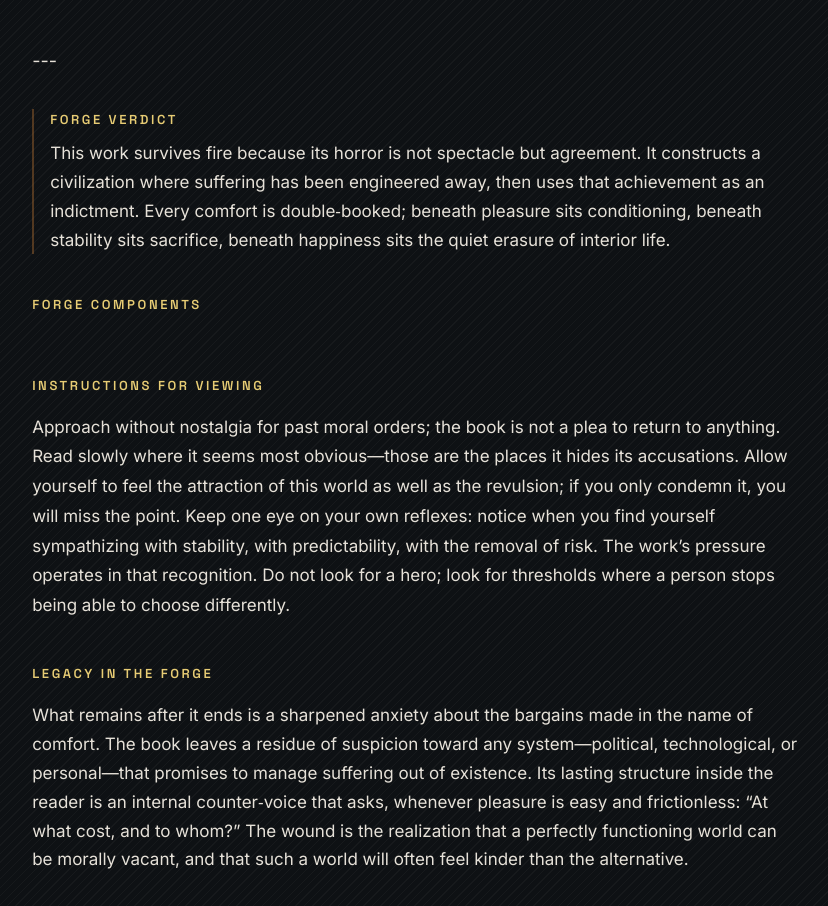
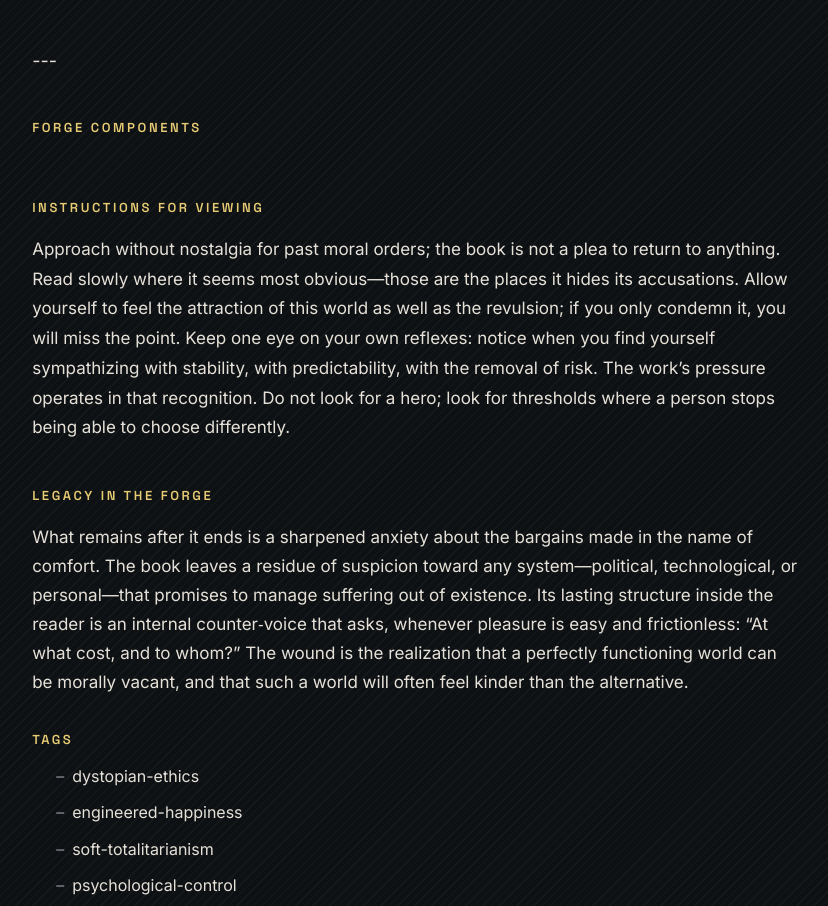
Before and after one commit to sergioB79/theForge, a Next.js app in the folder site/forge/: page /forge/books/brave-new-world in a window 1280 px wide. Shown: the part 882-1788 px from the top of the page, without its empty margins (225-1053 px from the left). Built offline with nearby package versions, Linux system fonts and the light colour scheme.

Commit message:
Fix section parsing and add INFO blocks

```diff
--- a/site/forge/src/components/Forge/ForgeDocView.tsx
+++ b/site/forge/src/components/Forge/ForgeDocView.tsx
@@ -384,7 +384,7 @@
         </section>
       )}
 
-      {whatMakes && !isRejected && (
+      {whatMakes && !isRejected && !info && (
         <section className={styles.tldr}>
           <div className={styles.tldrLabel}>FORGE VERDICT</div>
           <p className={styles.sectionBody}>{renderInline(firstSentences(whatMakes, 3))}</p>
```
